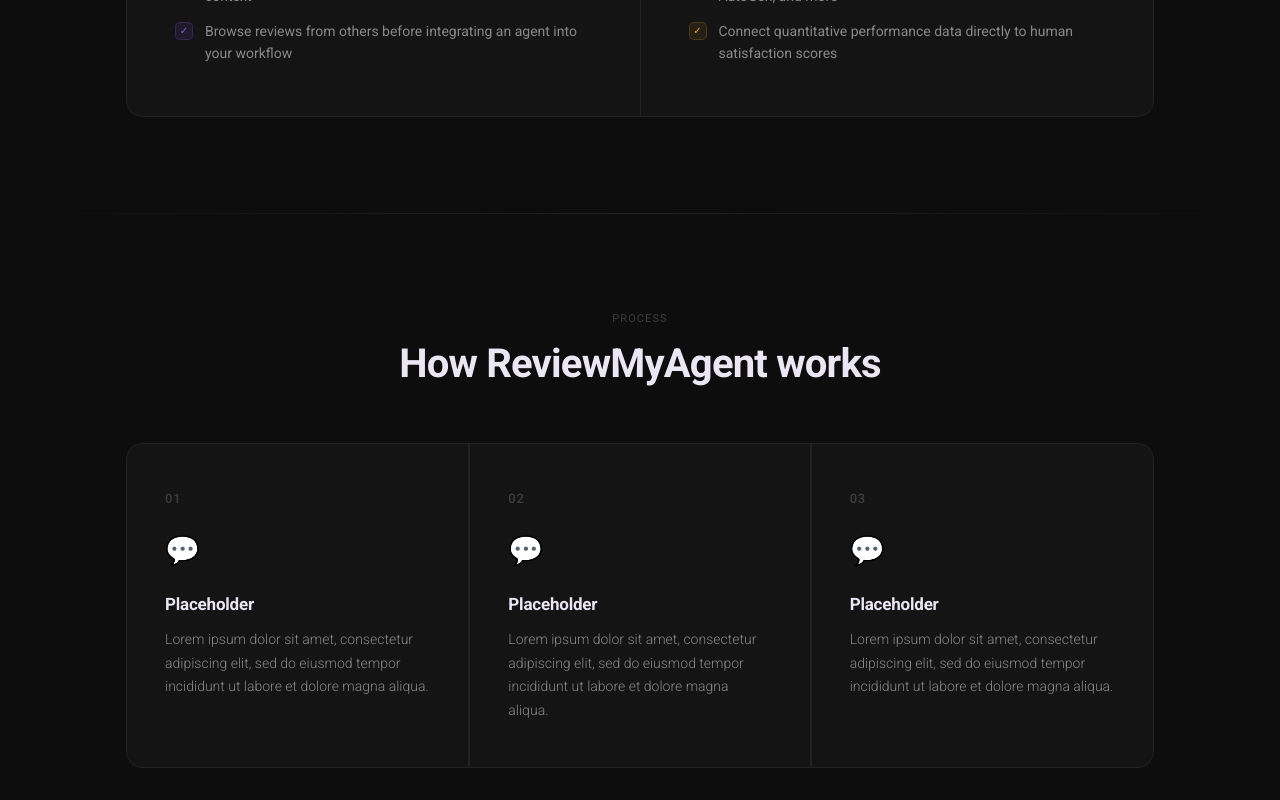
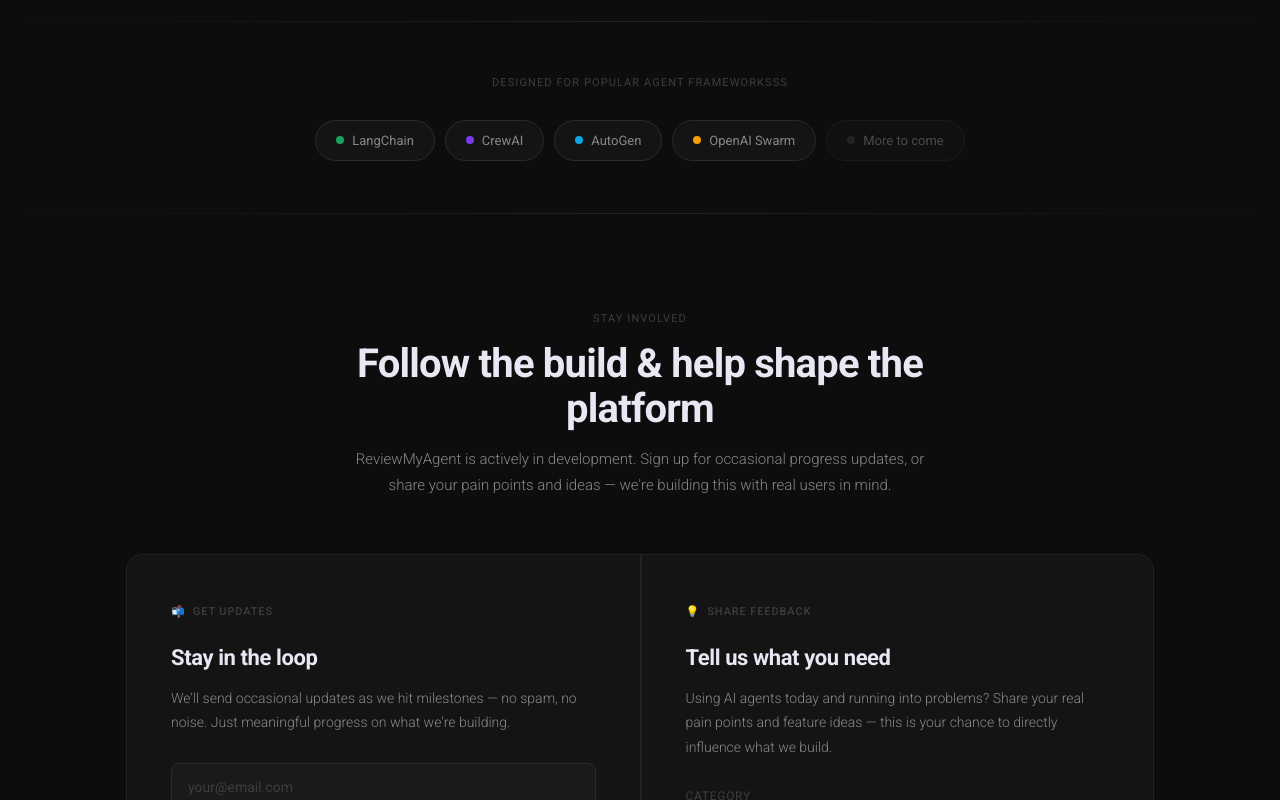
Before and after one commit to gentle-weapons/psc-ai, a Next.js app: page / in a window 1280 px wide. Shown: the part 1660-2460 px from the top of the page. Built offline with nearby package versions, Linux system fonts and the light colour scheme.

Commit message:
Removed the 'How ReviewMyAgent Works' section

```diff
--- a/app/layout.js
+++ b/app/layout.js
@@ -19,7 +19,7 @@
 
 export const metadata = {
   title: 'ReviewMyAgent',
-  description: 'ReviewMyAgent combines real human feedback with hard quantitative data to give you the most complete picture of how an AI agent actually performs.',
+  description: 'Combining real human feedback with hard quantitative data, ReviewMyAgent gives you a complete picture of how an AI agent actually performs.',
 };
 
 export default function RootLayout({ children }) {
--- a/app/page.js
+++ b/app/page.js
@@ -78,37 +78,6 @@
           </div>
         </div>
       </section>
-
-      <div className="section-divider" />
-
-      {/* Integrated Frameworks */}
-      <div className="frameworks">
-        <div className="container">
-          <div className="frameworks-label">Built with popular agent frameworks in mind</div>
-          <div className="framework-pills">
-            <div className="framework-pill">
-              <div className="fp-dot" style={{ background: '#1AA260' }} />LangChain
-            </div>
-
-            <div className="framework-pill">
-              <div className="fp-dot" style={{ background: '#7C3AED' }} />CrewAI
-            </div>
-
-            <div className="framework-pill">
-              <div className="fp-dot" style={{ background: '#0EA5E9' }} />AutoGen
-            </div>
-
-            <div className="framework-pill">
-              <div className="fp-dot" style={{ background: '#F59E0B' }} />OpenAI Swarm
-            </div>
-
-            <div className="framework-pill" style={{ opacity: 0.5 }}>
-              <div className="fp-dot" style={{ background: 'var(--text-dim)' }} />
-              More to come
-            </div>
-          </div>
-        </div>
-      </div>
 
       <div className="section-divider" />
 
@@ -205,44 +174,34 @@
 
       <div className="section-divider" />
 
-      {/* How The Platform Works */}
-      <section className="section" id="how">
+      {/* Integrated Frameworks */}
+      <div className="frameworks">
         <div className="container">
-          <div className="reveal" style={{ textAlign: 'center', maxWidth: '520px', margin: '0 auto' }}>
-            <div className="section-eyebrow">Process</div>
-            <div className="section-title">How ReviewMyAgent works</div>
-          </div>
-          <div className="how-steps reveal">
-            <div className="step-card">
-              <div className="step-num">01</div>
-              <span className="step-icon">💬</span>
-              <h4>Placeholder</h4>
-              <p>
-                Lorem ipsum dolor sit amet, consectetur adipiscing elit, sed do
-                eiusmod tempor incididunt ut labore et dolore magna aliqua.
-              </p>
+          <div className="frameworks-label">Designed for popular agent frameworksß</div>
+          <div className="framework-pills">
+            <div className="framework-pill">
+              <div className="fp-dot" style={{ background: '#1AA260' }} />LangChain
             </div>
-            <div className="step-card" style={{ borderLeft: '1px solid var(--border)', borderRight: '1px solid var(--border)' }}>
-              <div className="step-num">02</div>
-              <span className="step-icon">💬</span>
-              <h4>Placeholder</h4>
-              <p>
-                Lorem ipsum dolor sit amet, consectetur adipiscing elit, sed do
-                eiusmod tempor incididunt ut labore et dolore magna aliqua.
-              </p>
+
+            <div className="framework-pill">
+              <div className="fp-dot" style={{ background: '#7C3AED' }} />CrewAI
             </div>
-            <div className="step-card">
-              <div className="step-num">03</div>
-              <span className="step-icon">💬</span>
-              <h4>Placeholder</h4>
-              <p>
-                Lorem ipsum dolor sit amet, consectetur adipiscing elit, sed do
-                eiusmod tempor incididunt ut labore et dolore magna aliqua.
-              </p>
+
+            <div className="framework-pill">
+              <div className="fp-dot" style={{ background: '#0EA5E9' }} />AutoGen
+            </div>
+
+            <div className="framework-pill">
+              <div className="fp-dot" style={{ background: '#F59E0B' }} />OpenAI Swarm
+            </div>
+
+            <div className="framework-pill" style={{ opacity: 0.5 }}>
+              <div className="fp-dot" style={{ background: 'var(--text-dim)' }} />
+              More to come
             </div>
           </div>
         </div>
-      </section>
+      </div>
 
       <div className="section-divider" />
 
```
